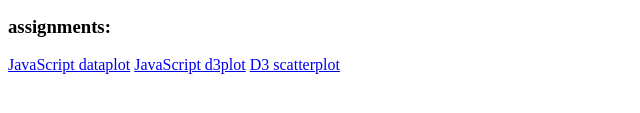
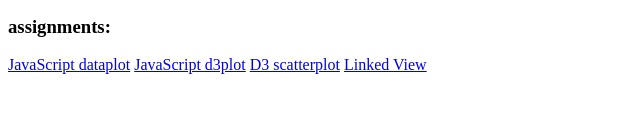
Before and after one commit to slagtkracht/data-processing, a plain HTML site: page index.html in a window 1280 px wide. Shown: the part 219-332 px from the top of the page, without its empty margins (0-640 px from the left). Drawn offline with Linux system fonts and the light colour scheme.

Commit message:
Update index.html

```diff
--- a/index.html
+++ b/index.html
@@ -33,6 +33,8 @@ Rosa Slagt
             <a href="homework/week_3/linegraph.html">JavaScript dataplot</a>
             <a href="homework/week_4/index.html">JavaScript d3plot</a>
             <a href="Homework/Week_5/scatter.html">D3 scatterplot</a>
+            <a href="Homework/Week_6/linkedview.html">Linked View</a>
+
 
           </p>
       </body>
```
